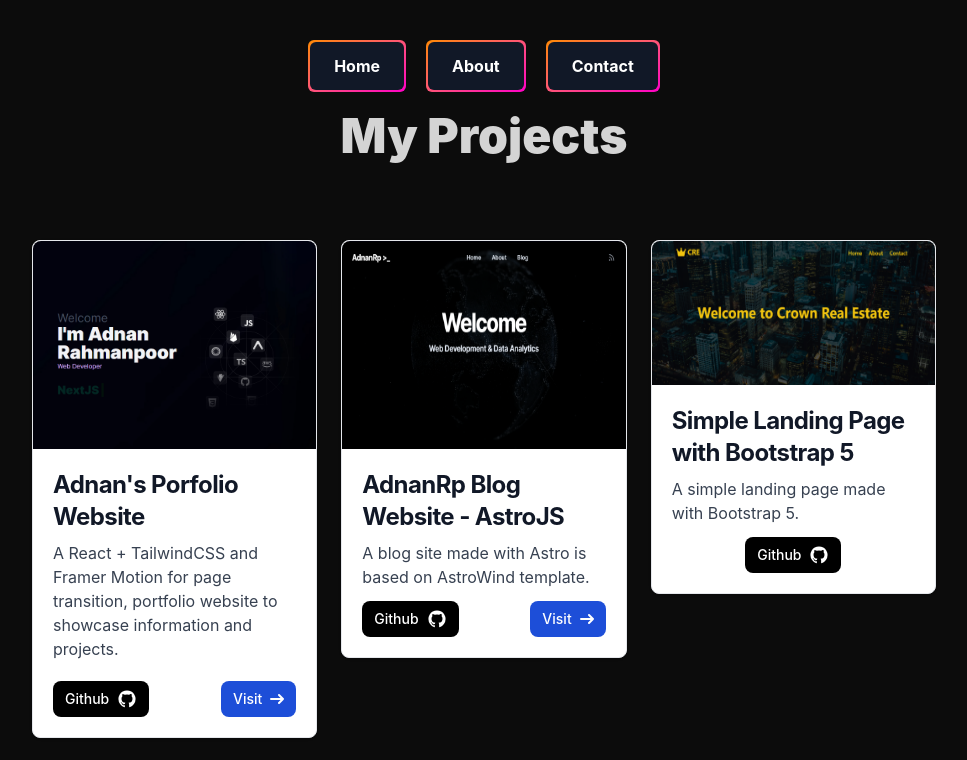
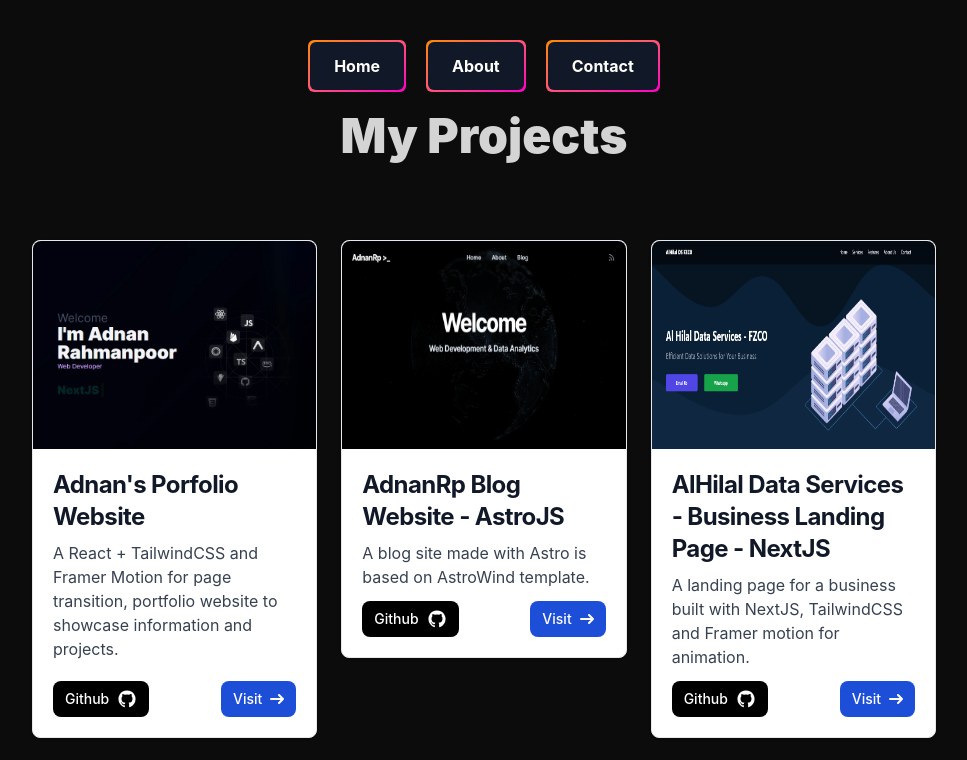
Before and after one commit to AdnanRahmanpoor/adnan-portfolio, a React (Vite) app: page /projects in a window 1280 px wide. Shown: the top 760 px of the page, without its empty margins (156-1123 px from the left). Built offline with nearby package versions, Linux system fonts and the light colour scheme.

Commit message:
Added new project

```diff
--- a/src/components/Projects.jsx
+++ b/src/components/Projects.jsx
@@ -6,6 +6,7 @@ import CRE from '../assets/CRE-BT5.png';
 import weatherApp from '../assets/weather-app.png';
 import todoApp from '../assets/todo-app.png';
 import privFi from '../assets/privfi.png';
+import alHilal from '../assets/alhdsfzco.png';
 
 function Projects() {
   return (
@@ -147,6 +148,67 @@ function Projects() {
                 </a>
                 <a
                   href='https://adnanrp.pages.dev'
+                  className='inline-flex items-center px-3 py-2 text-sm font-medium text-center text-white bg-blue-700 rounded-lg hover:bg-blue-800 focus:ring-4 focus:outline-none focus:ring-blue-300 dark:bg-blue-600 dark:hover:bg-blue-700 dark:focus:ring-blue-800'
+                >
+                  Visit
+                  <svg
+                    className='rtl:rotate-180 w-3.5 h-3.5 ms-2'
+                    aria-hidden='true'
+                    xmlns='http://www.w3.org/2000/svg'
+                    fill='none'
+                    viewBox='0 0 14 10'
+                  >
+                    <path
+                      stroke='currentColor'
+                      strokeLinecap='round'
+                      strokeLinejoin='round'
+                      strokeWidth='2'
+                      d='M1 5h12m0 0L9 1m4 4L9 9'
+                    />
+                  </svg>
+                </a>
+              </div>
+            </div>
+          </div>{' '}
+          <div className=' bg-white border border-gray-200 rounded-lg shadow dark:bg-gray-800 dark:border-gray-700 h-max'>
+            <a href='https://alhilal-data-services-fzco.vercel.app'>
+              <img
+                className='rounded-t-lg w-full h-52 object-fill'
+                src={alHilal}
+                alt=''
+                width={240}
+                height={240}
+              />
+            </a>
+            <div className='p-5'>
+              <a href='https://alhilal-data-services-fzco.vercel.app'>
+                <h5 className='mb-2 text-2xl font-bold tracking-tight text-gray-900 dark:text-white'>
+                  AlHilal Data Services - Business Landing Page - NextJS
+                </h5>
+              </a>
+              <p className='mb-3 font-normal text-gray-700 dark:text-gray-400'>
+                A landing page for a business built with NextJS, TailwindCSS and
+                Framer motion for animation.{' '}
+              </p>
+              <div className='flex flex-row mx-auto justify-between content-between'>
+                <a
+                  href='https://github.com/AdnanRahmanpoor/alhilal-data-services-fzco'
+                  className='inline-flex items-center px-3 py-2 text-sm font-medium text-center text-white bg-black rounded-lg hover:bg-gray-950 focus:ring-4 focus:outline-none focus:ring-blue-300 dark:bg-black dark:hover:bg-gray-950 dark:focus:ring-blue-800'
+                >
+                  Github
+                  <svg
+                    xmlns='http://www.w3.org/2000/svg'
+                    width='20'
+                    height='20'
+                    fill='currentColor'
+                    className='ml-2'
+                    viewBox='0 0 1792 1792'
+                  >
+                    <path d='M896 128q209 0 385.5 103t279.5 279.5 103 385.5q0 251-146.5 451.5t-378.5 277.5q-27 5-40-7t-13-30q0-3 .5-76.5t.5-134.5q0-97-52-142 57-6 102.5-18t94-39 81-66.5 53-105 20.5-150.5q0-119-79-206 37-91-8-204-28-9-81 11t-92 44l-38 24q-93-26-192-26t-192 26q-16-11-42.5-27t-83.5-38.5-85-13.5q-45 113-8 204-79 87-79 206 0 85 20.5 150t52.5 105 80.5 67 94 39 102.5 18q-39 36-49 103-21 10-45 15t-57 5-65.5-21.5-55.5-62.5q-19-32-48.5-52t-49.5-24l-20-3q-21 0-29 4.5t-5 11.5 9 14 13 12l7 5q22 10 43.5 38t31.5 51l10 23q13 38 44 61.5t67 30 69.5 7 55.5-3.5l23-4q0 38 .5 88.5t.5 54.5q0 18-13 30t-40 7q-232-77-378.5-277.5t-146.5-451.5q0-209 103-385.5t279.5-279.5 385.5-103zm-477 1103q3-7-7-12-10-3-13 2-3 7 7 12 9 6 13-2zm31 34q7-5-2-16-10-9-16-3-7 5 2 16 10 10 16 3zm30 45q9-7 0-19-8-13-17-6-9 5 0 18t17 7zm42 42q8-8-4-19-12-12-20-3-9 8 4 19 12 12 20 3zm57 25q3-11-13-16-15-4-19 7t13 15q15 6 19-6zm63 5q0-13-17-11-16 0-16 11 0 13 17 11 16 0 16-11zm58-10q-2-11-18-9-16 3-14 15t18 8 14-14z'></path>
+                  </svg>
+                </a>
+                <a
+                  href='https://alhilal-data-services-fzco.vercel.app'
                   className='inline-flex items-center px-3 py-2 text-sm font-medium text-center text-white bg-blue-700 rounded-lg hover:bg-blue-800 focus:ring-4 focus:outline-none focus:ring-blue-300 dark:bg-blue-600 dark:hover:bg-blue-700 dark:focus:ring-blue-800'
                 >
                   Visit
```
Also changed, not shown: src/assets/alhdsfzco.png (added).
